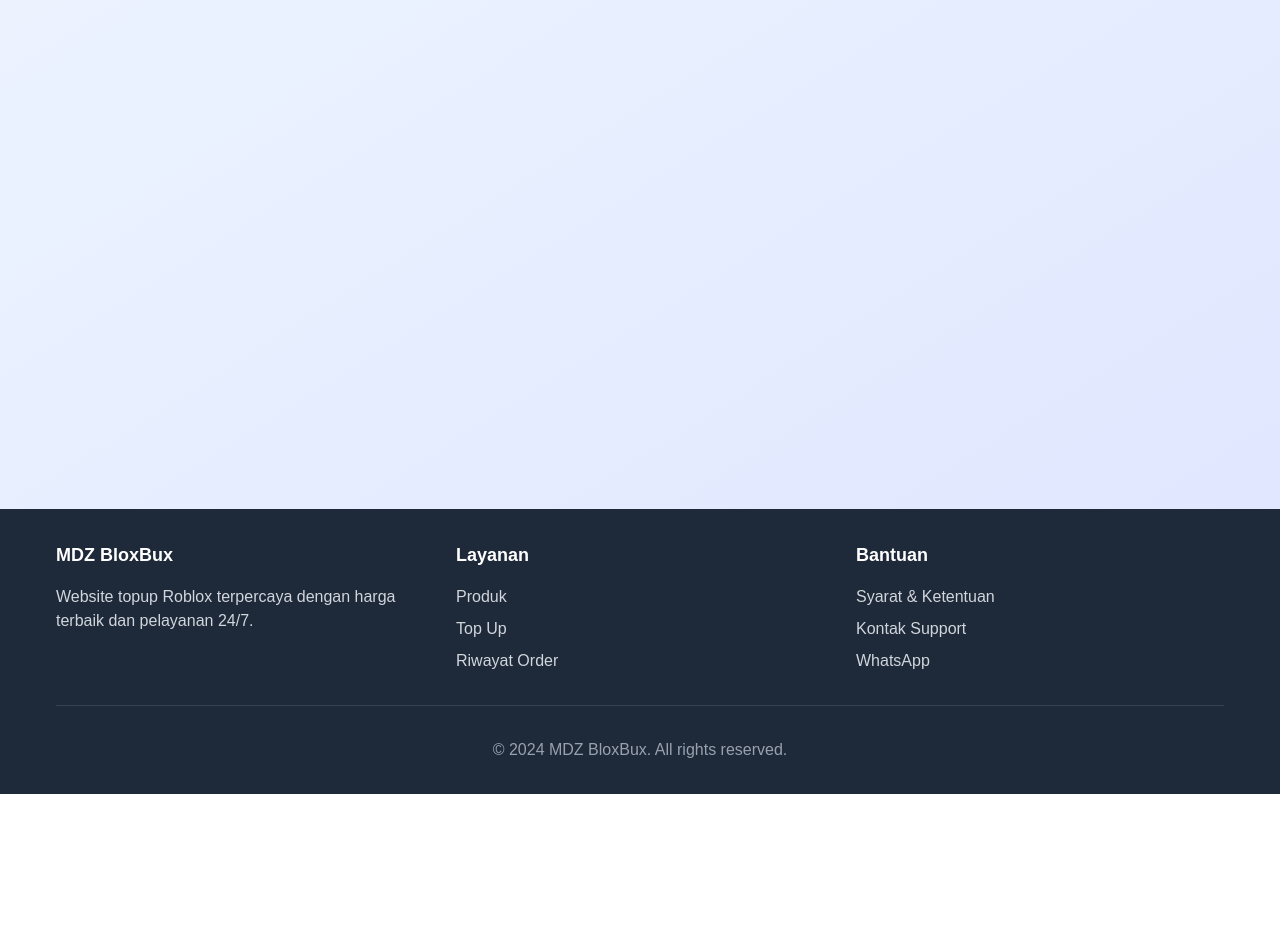
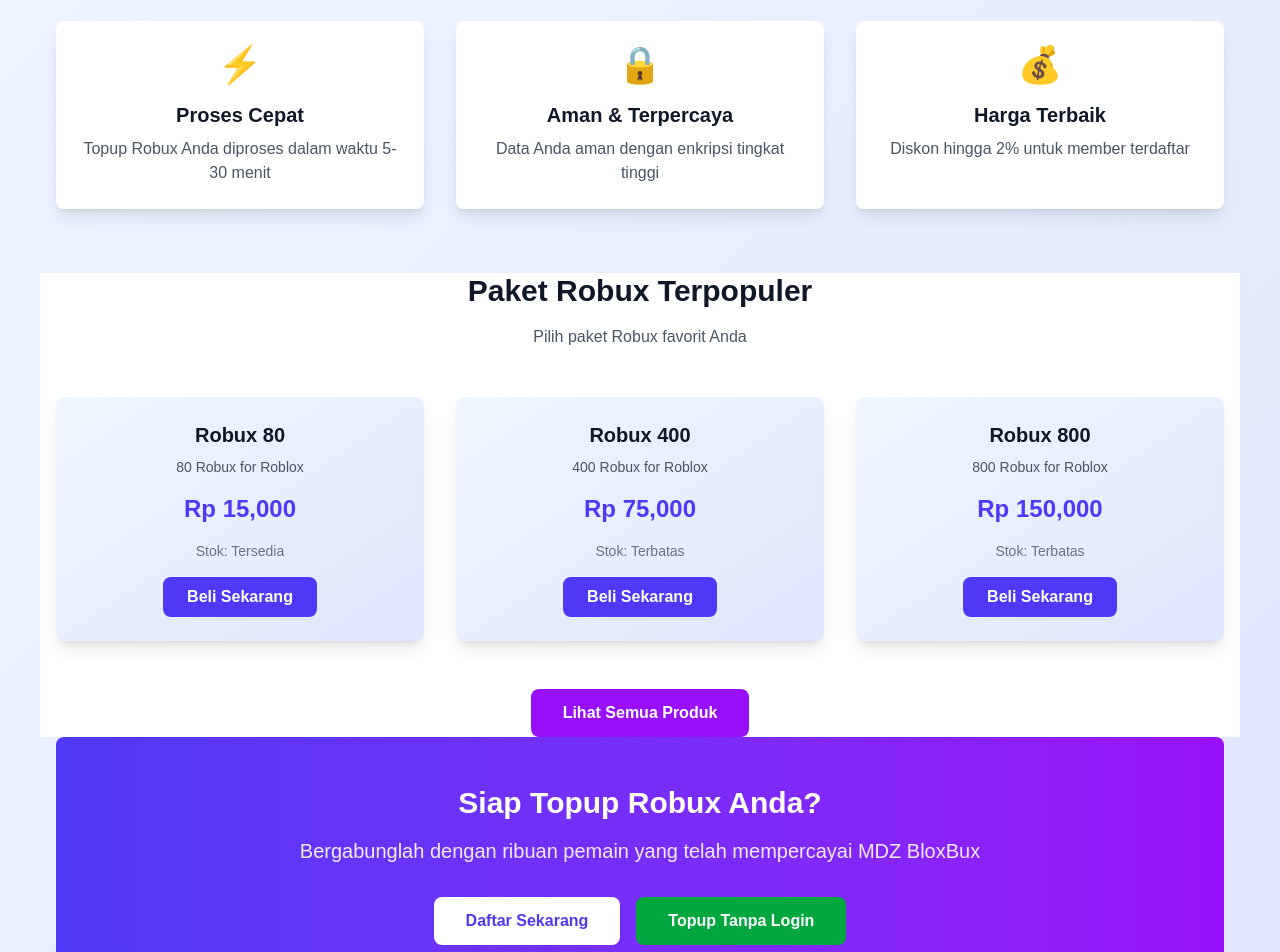
Before and after one commit to 404notsurrender/BloxBux-NextJS, a Next.js app: page / in a window 1280 px wide. Shown: the part 320-1272 px from the top of the page. Before the commit the page ends 1114 px from the top, so only its background shows below. Built offline with nearby package versions, Linux system fonts and the light colour scheme; no server answers.

Commit message:
updating landing page

```diff
--- a/app/page.tsx
+++ b/app/page.tsx
@@ -1,10 +1,54 @@
 'use client'
 
 import { motion } from 'framer-motion'
+import { useEffect, useState } from 'react'
+
+interface Product {
+  id: number
+  name: string
+  price: number
+  quantity: number
+  description: string
+}
 
 export default function Home() {
+  const [featuredProducts, setFeaturedProducts] = useState<Product[]>([])
+  const [loading, setLoading] = useState(true)
+
+  useEffect(() => {
+    const fetchProducts = async () => {
+      try {
+        const response = await fetch('/api/admin/products')
+        if (response.ok) {
+          const data = await response.json()
+          // Show first 3 products as featured
+          setFeaturedProducts(data.products.slice(0, 3))
+        } else {
+          // Fallback products
+          setFeaturedProducts([
+            { id: 1, name: 'Robux 80', price: 15000, quantity: 100, description: '80 Robux for Roblox' },
+            { id: 2, name: 'Robux 400', price: 75000, quantity: 50, description: '400 Robux for Roblox' },
+            { id: 3, name: 'Robux 800', price: 150000, quantity: 25, description: '800 Robux for Roblox' },
+          ])
+        }
+      } catch (error) {
+        // Fallback products
+        setFeaturedProducts([
+          { id: 1, name: 'Robux 80', price: 15000, quantity: 100, description: '80 Robux for Roblox' },
+          { id: 2, name: 'Robux 400', price: 75000, quantity: 50, description: '400 Robux for Roblox' },
+          { id: 3, name: 'Robux 800', price: 150000, quantity: 25, description: '800 Robux for Roblox' },
+        ])
+      } finally {
+        setLoading(false)
+      }
+    }
+
+    fetchProducts()
+  }, [])
+
   return (
     <div className="min-h-screen bg-gradient-to-br from-blue-50 to-indigo-100 dark:from-gray-900 dark:to-gray-800">
+      {/* Hero Section */}
       <div className="container mx-auto px-4 py-16">
         <motion.div
           className="text-center"
@@ -61,6 +105,158 @@
           </motion.div>
         </motion.div>
       </div>
+
+      {/* Features Section */}
+      <div className="container mx-auto px-4 py-16">
+        <motion.div
+          className="text-center mb-12"
+          initial={{ opacity: 0, y: 30 }}
+          whileInView={{ opacity: 1, y: 0 }}
+          transition={{ duration: 0.8 }}
+          viewport={{ once: true }}
+        >
+          <h2 className="text-3xl font-bold text-gray-900 dark:text-white mb-4">Mengapa Memilih MDZ BloxBux?</h2>
+          <p className="text-gray-600 dark:text-gray-300">Kami menyediakan layanan topup Roblox terbaik dengan berbagai keunggulan</p>
+        </motion.div>
+
+        <div className="grid md:grid-cols-3 gap-8 mb-16">
+          <motion.div
+            className="text-center p-6 bg-white dark:bg-gray-800 rounded-lg shadow-lg"
+            initial={{ opacity: 0, y: 30 }}
+            whileInView={{ opacity: 1, y: 0 }}
+            transition={{ duration: 0.8, delay: 0.1 }}
+            viewport={{ once: true }}
+          >
+            <div className="text-4xl mb-4">⚡</div>
+            <h3 className="text-xl font-semibold text-gray-900 dark:text-white mb-2">Proses Cepat</h3>
+            <p className="text-gray-600 dark:text-gray-300">Topup Robux Anda diproses dalam waktu 5-30 menit</p>
+          </motion.div>
+
+          <motion.div
+            className="text-center p-6 bg-white dark:bg-gray-800 rounded-lg shadow-lg"
+            initial={{ opacity: 0, y: 30 }}
+            whileInView={{ opacity: 1, y: 0 }}
+            transition={{ duration: 0.8, delay: 0.2 }}
+            viewport={{ once: true }}
+          >
+            <div className="text-4xl mb-4">🔒</div>
+            <h3 className="text-xl font-semibold text-gray-900 dark:text-white mb-2">Aman & Terpercaya</h3>
+            <p className="text-gray-600 dark:text-gray-300">Data Anda aman dengan enkripsi tingkat tinggi</p>
+          </motion.div>
+
+          <motion.div
+            className="text-center p-6 bg-white dark:bg-gray-800 rounded-lg shadow-lg"
+            initial={{ opacity: 0, y: 30 }}
+            whileInView={{ opacity: 1, y: 0 }}
+            transition={{ duration: 0.8, delay: 0.3 }}
+            viewport={{ once: true }}
+          >
+            <div className="text-4xl mb-4">💰</div>
+            <h3 className="text-xl font-semibold text-gray-900 dark:text-white mb-2">Harga Terbaik</h3>
+            <p className="text-gray-600 dark:text-gray-300">Diskon hingga 2% untuk member terdaftar</p>
+          </motion.div>
+        </div>
+      </div>
+
+      {/* Featured Products Section */}
+      <div className="container mx-auto px-4 py-16 bg-white dark:bg-gray-800">
+        <motion.div
+          className="text-center mb-12"
+          initial={{ opacity: 0, y: 30 }}
+          whileInView={{ opacity: 1, y: 0 }}
+          transition={{ duration: 0.8 }}
+          viewport={{ once: true }}
+        >
+          <h2 className="text-3xl font-bold text-gray-900 dark:text-white mb-4">Paket Robux Terpopuler</h2>
+          <p className="text-gray-600 dark:text-gray-300">Pilih paket Robux favorit Anda</p>
+        </motion.div>
+
+        {loading ? (
+          <div className="flex justify-center items-center py-12">
+            <div className="animate-spin rounded-full h-12 w-12 border-b-2 border-indigo-600"></div>
+          </div>
+        ) : (
+          <div className="grid md:grid-cols-3 gap-8">
+            {featuredProducts.map((product, index) => (
+              <motion.div
+                key={product.id}
+                className="bg-gradient-to-br from-blue-50 to-indigo-100 dark:from-gray-700 dark:to-gray-600 p-6 rounded-lg shadow-lg text-center"
+                initial={{ opacity: 0, y: 30 }}
+                whileInView={{ opacity: 1, y: 0 }}
+                transition={{ duration: 0.8, delay: index * 0.1 }}
+                viewport={{ once: true }}
+                whileHover={{ scale: 1.05 }}
+              >
+                <h3 className="text-xl font-semibold text-gray-900 dark:text-white mb-2">{product.name}</h3>
+                <p className="text-gray-600 dark:text-gray-300 text-sm mb-4">{product.description}</p>
+                <div className="text-2xl font-bold text-indigo-600 dark:text-indigo-400 mb-4">
+                  Rp {product.price.toLocaleString()}
+                </div>
+                <div className="text-sm text-gray-500 dark:text-gray-400 mb-4">
+                  Stok: {product.quantity > 50 ? 'Tersedia' : product.quantity > 20 ? 'Terbatas' : 'Hampir Habis'}
+                </div>
+                <motion.a
+                  href="/topup-guest"
+                  className="inline-block bg-indigo-600 text-white px-6 py-2 rounded-lg font-semibold hover:bg-indigo-700 transition duration-300"
+                  whileHover={{ scale: 1.05 }}
+                  whileTap={{ scale: 0.95 }}
+                >
+                  Beli Sekarang
+                </motion.a>
+              </motion.div>
+            ))}
+          </div>
+        )}
+
+        <motion.div
+          className="text-center mt-12"
+          initial={{ opacity: 0 }}
+          whileInView={{ opacity: 1 }}
+          transition={{ duration: 0.8, delay: 0.4 }}
+          viewport={{ once: true }}
+        >
+          <motion.a
+            href="/products"
+            className="inline-block bg-purple-600 text-white px-8 py-3 rounded-lg font-semibold hover:bg-purple-700 transition duration-300"
+            whileHover={{ scale: 1.05 }}
+            whileTap={{ scale: 0.95 }}
+          >
+            Lihat Semua Produk
+          </motion.a>
+        </motion.div>
+      </div>
+
+      {/* Call to Action Section */}
+      <div className="container mx-auto px-4 py-16">
+        <motion.div
+          className="text-center bg-gradient-to-r from-indigo-600 to-purple-600 rounded-lg p-12 text-white"
+          initial={{ opacity: 0, scale: 0.9 }}
+          whileInView={{ opacity: 1, scale: 1 }}
+          transition={{ duration: 0.8 }}
+          viewport={{ once: true }}
+        >
+          <h2 className="text-3xl font-bold mb-4">Siap Topup Robux Anda?</h2>
+          <p className="text-xl mb-8 opacity-90">Bergabunglah dengan ribuan pemain yang telah mempercayai MDZ BloxBux</p>
+          <div className="space-x-4">
+            <motion.a
+              href="/register"
+              className="inline-block bg-white text-indigo-600 px-8 py-3 rounded-lg font-semibold hover:bg-gray-100 transition duration-300"
+              whileHover={{ scale: 1.05 }}
+              whileTap={{ scale: 0.95 }}
+            >
+              Daftar Sekarang
+            </motion.a>
+            <motion.a
+              href="/topup-guest"
+              className="inline-block bg-green-600 text-white px-8 py-3 rounded-lg font-semibold hover:bg-green-700 transition duration-300"
+              whileHover={{ scale: 1.05 }}
+              whileTap={{ scale: 0.95 }}
+            >
+              Topup Tanpa Login
+            </motion.a>
+          </div>
+        </motion.div>
+      </div>
     </div>
   )
 }
```
Also changed, not shown: app/topup-guest/page.tsx (+44 -13 lines).
